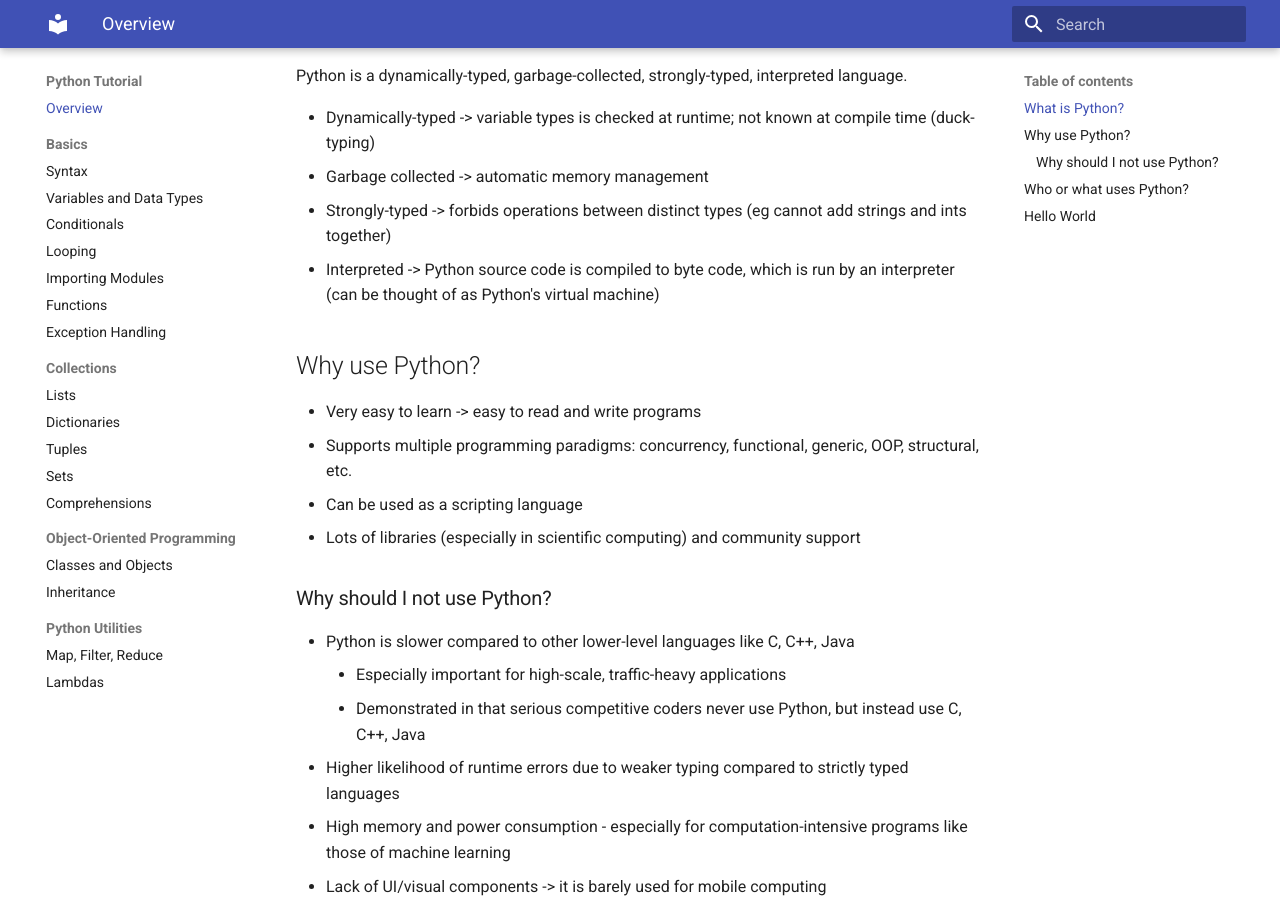
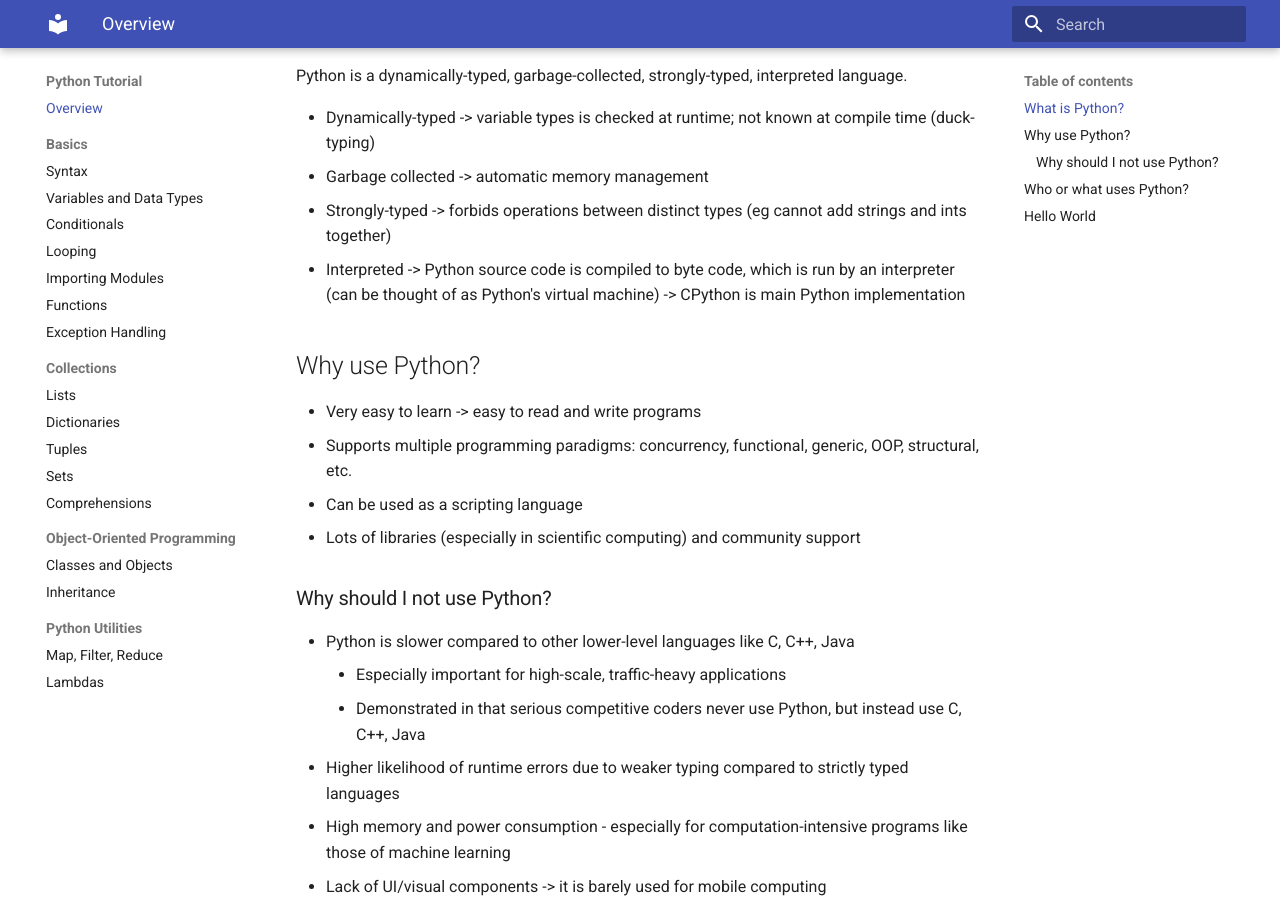
Before and after one commit to justinjoco/python-tutorial, an MkDocs documentation site: the page built from docs/index.md, in a window 1280 px wide and 900 px high, scrolled down 377 px. Built offline with MkDocs 1.6.1 and Material for MkDocs 9.7.7, drawn with Linux system fonts in a browser that asks for light colours.

Commit message:
referred to CPython

```diff
--- a/docs/index.md
+++ b/docs/index.md
@@ -9,7 +9,7 @@ Python is a dynamically-typed, garbage-collected, strongly-typed, interpreted la
 - Dynamically-typed -> variable types is checked at runtime; not known at compile time (duck-typing)
 - Garbage collected -> automatic memory management
 - Strongly-typed -> forbids operations between distinct types (eg cannot add strings and ints together)
-- Interpreted -> Python source code is compiled to byte code, which is run by an interpreter (can be thought of as Python's virtual machine)
+- Interpreted -> Python source code is compiled to byte code, which is run by an interpreter (can be thought of as Python's virtual machine) -> CPython is main Python implementation
 ## Why use Python?
 - Very easy to learn -> easy to read and write programs
 - Supports multiple programming paradigms: concurrency, functional, generic, OOP, structural, etc.
```
